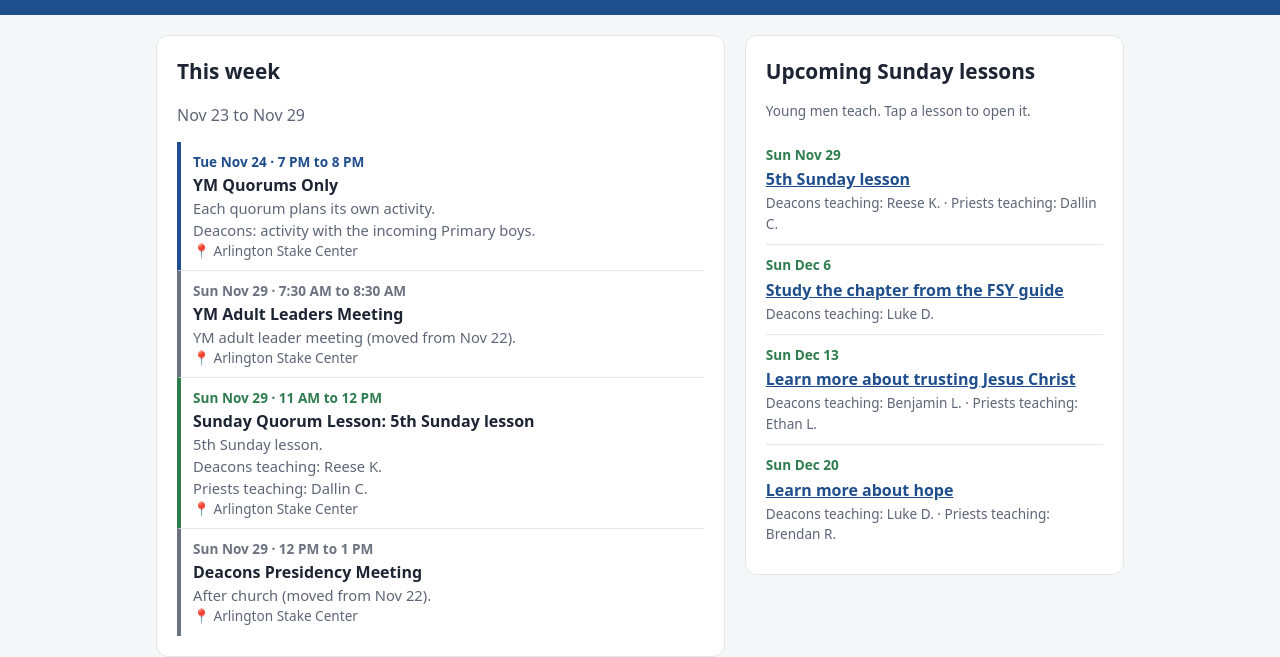
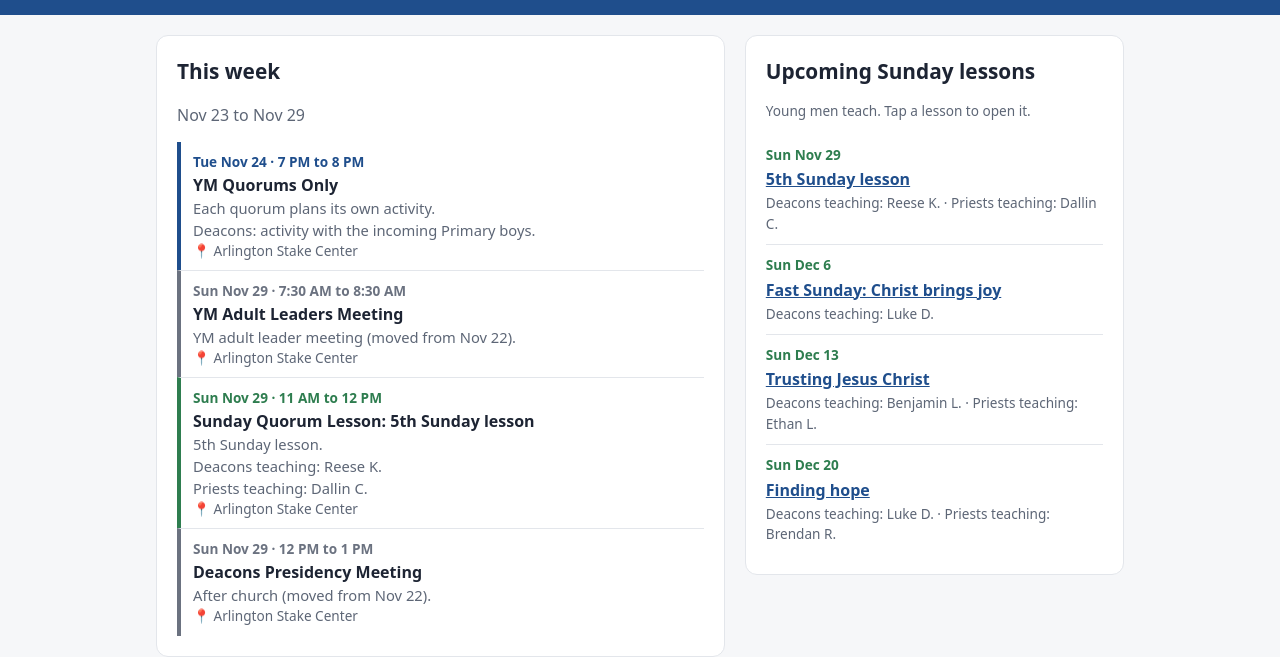
Before and after one commit to pogipatrick/ArlingtonYoungMen, a plain HTML site: page index.html in a window 1280 px wide. Shown: the part 150-807 px from the top of the page. Drawn offline with Linux system fonts and the light colour scheme.

Commit message:
Shorter, content-specific lesson link names
Co-Authored-By: Claude Opus 5.5 <noreply@anthropic.com>
Claude-Session: https://claude.ai/code/session_0185ZEEc5EYat1Dcpr2xVCgJ

```diff
--- a/app.js
+++ b/app.js
@@ -51,7 +51,7 @@
       var d = parse(e.date);
       var li = el("li");
       li.appendChild(el("div", "when", DAYS[d.getDay()] + " " + MONTHS[d.getMonth()].slice(0, 3) + " " + d.getDate()));
-      var title = e.title.replace(/^Sunday Quorum Lesson:?\s*/, "") || "Quorum lesson";
+      var title = e.short || e.title.replace(/^Sunday Quorum Lesson:?\s*/, "") || "Quorum lesson";
       var m = (e.details || "").match(/https?:\/\/\S+/);
       var url = m ? m[0] : "https://www.churchofjesuschrist.org/study/ftsoy/" + e.date.slice(0, 4) + "/" + e.date.slice(5, 7) + "?lang=eng";
       var a = el("a", "lesson-title", title); a.href = url; a.target = "_blank"; a.rel = "noopener";
--- a/data/events.json
+++ b/data/events.json
@@ -6,7 +6,8 @@
   "location": "Arlington Stake Center",
   "type": "sunday",
   "start": "11:00",
-  "end": "12:00"
+  "end": "12:00",
+  "short": "Covenant sons of God"
  },
  {
   "date": "2026-11-22",
@@ -88,7 +89,8 @@
   "location": "Arlington Stake Center",
   "type": "sunday",
   "start": "11:00",
-  "end": "12:00"
+  "end": "12:00",
+  "short": "Fast Sunday: Christ brings joy"
  },
  {
   "date": "2026-12-08",
@@ -115,7 +117,8 @@
   "location": "Arlington Stake Center",
   "type": "sunday",
   "start": "11:00",
-  "end": "12:00"
+  "end": "12:00",
+  "short": "Trusting Jesus Christ"
  },
  {
   "date": "2026-12-15",
@@ -142,7 +145,8 @@
   "location": "Arlington Stake Center",
   "type": "sunday",
   "start": "11:00",
-  "end": "12:00"
+  "end": "12:00",
+  "short": "Finding hope"
  },
  {
   "date": "2026-12-22",
@@ -178,7 +182,8 @@
   "location": "Arlington Stake Center",
   "type": "sunday",
   "start": "11:00",
-  "end": "12:00"
+  "end": "12:00",
+  "short": "Covenant sons of God"
  },
  {
   "date": "2026-12-27",
@@ -232,7 +237,8 @@
   "location": "Arlington Stake Center",
   "type": "sunday",
   "start": "11:00",
-  "end": "12:00"
+  "end": "12:00",
+  "short": "Fast Sunday: God's plan for you"
  },
  {
   "date": "2027-01-05",
@@ -260,7 +266,8 @@
   "location": "Arlington Stake Center",
   "type": "sunday",
   "start": "11:00",
-  "end": "12:00"
+  "end": "12:00",
+  "short": "The plan of salvation"
  },
  {
   "date": "2027-01-12",
@@ -287,7 +294,8 @@
   "location": "Arlington Stake Center",
   "type": "sunday",
   "start": "11:00",
-  "end": "12:00"
+  "end": "12:00",
+  "short": "Your relationship with God"
  },
  {
   "date": "2027-01-19",
@@ -330,7 +338,8 @@
   "location": "Arlington Stake Center",
   "type": "sunday",
   "start": "11:00",
-  "end": "12:00"
+  "end": "12:00",
+  "short": "Covenant sons of God"
  },
  {
   "date": "2027-01-24",
--- a/index.html
+++ b/index.html
@@ -64,6 +64,6 @@
 
 <footer class="wrap muted small">Arlington Ward Young Men · Times are Pacific.</footer>
 
-<script src="app.js?v=7"></script>
+<script src="app.js?v=8"></script>
 </body>
 </html>
```
